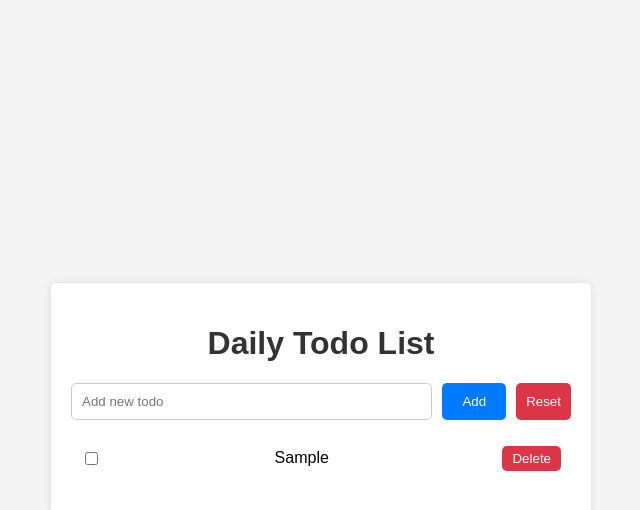
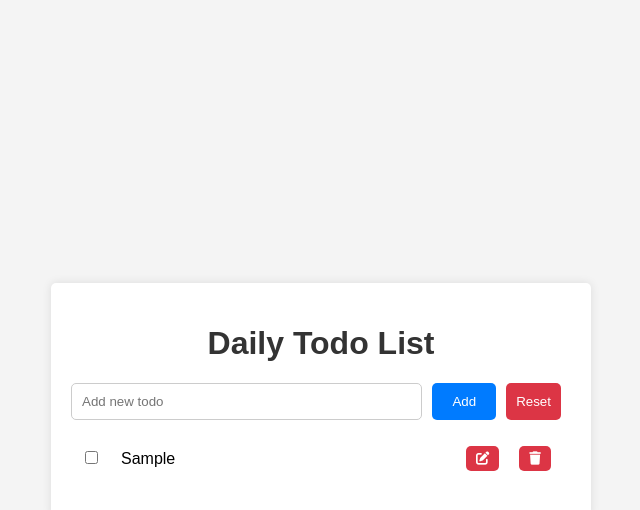
Before and after one commit to umerakmal/To-Do-List, a plain HTML site: page index.html in a window 1280 px wide. Both pictures are taken after typing "Sample" into the empty fields and a click on the button "Add". Shown: the whole page, without its empty margins (319-959 px from the left). Drawn offline with Linux system fonts and the light colour scheme.

Commit message:
updated edit button

```diff
--- a/app.js
+++ b/app.js
@@ -1,31 +1,4 @@
-let inp = document.querySelector("#todo-input");
-let addBtn = document.querySelector("#addTask");
-let list = document.querySelector("#todo-list");
-let resetBtn = document.querySelector("#resetTask");
-
-addBtn.addEventListener('click', ()=>{
-    addTask();
-})
-
-resetBtn.addEventListener('click', ()=>{
-    list.innerText = "";
-    localStorage.clear()
-})
-
-function saveTask(){
-    let tasks = [];
-    let tasklis = document.querySelectorAll('#todo-list li');
-    tasklis.forEach((taskEle) => {
-        task = {
-            text : taskEle.querySelector('span').innerText,
-            checked: taskEle.querySelector('.checkbox').checked,
-        }
-        tasks.push(task);
-    })
-    localStorage.setItem('tasks', JSON.stringify(tasks))
-}
-
-function createTask(text, checked){
+function createTask(text, checked) {
     let li = document.createElement('li');
 
     let taskSpan = document.createElement('span');
@@ -33,28 +6,42 @@ function createTask(text, checked){
 
     let checkboxContainer = document.createElement("span");
     checkboxContainer.className = "checkbox-container";
-    let checkBox = document.createElement('input')
+    let checkBox = document.createElement('input');
     checkBox.type = "checkbox";
     checkBox.className = "checkbox";
-    checkBox.addEventListener('click', ()=>{
+    checkBox.addEventListener('click', () => {
         taskSpan.style.textDecoration = checkBox.checked ? "line-through" : "none";
         saveTask();
-
-    })
+    });
 
     let delBtn = document.createElement('button');
-    delBtn.innerText = "Delete";
+    delBtn.innerHTML = `<i class="fa-solid fa-trash"></i>`;
     delBtn.className = "delete-button";
-    delBtn.addEventListener('click', ()=>{
+    delBtn.addEventListener('click', () => {
         list.removeChild(li);
         saveTask();
-    })
+    });
 
+    let editBtn = document.createElement('button');
+    editBtn.innerHTML = `<i class="fa-solid fa-pen-to-square"></i>`;
+    editBtn.className = "edit-button";
+    editBtn.addEventListener('click', () => {
+        let editText = taskSpan.innerText;
+        inp.value = editText;
+        inp.dataset.index = Array.from(list.children).indexOf(li);
+    });
 
+    let liDiv = document.createElement('div');
+    let liDiv2 = document.createElement('div');
 
-    li.appendChild(checkBox);
-    li.appendChild(taskSpan);
-    li.appendChild(delBtn);
+    liDiv.append(checkBox);
+    liDiv.append(taskSpan);
+
+    liDiv2.append(editBtn);
+    liDiv2.append(delBtn);
+
+    li.append(liDiv);
+    li.append(liDiv2);
 
     list.appendChild(li);
 
@@ -62,30 +49,76 @@ function createTask(text, checked){
         checkBox.checked = true;
         taskSpan.style.textDecoration = "line-through";
     }
+}
 
-}
-function addTask(){
-    let task = inp.value.trim()
-    if (task == ""){
+function addTask() {
+    let task = inp.value.trim();
+    if (task == "") {
         alert("Please enter a Task.");
         return;
     }
 
-    createTask(task, false);
-    saveTask();
-    inp.value = '';
-}
-
-function onLoadTask(){
-    let savedTasks = localStorage.getItem('tasks')
-    if (savedTasks) {
-        let tasks = JSON.parse(savedTasks)
-        tasks.forEach((task) => {
-            createTask(task.text, task.checked);
-        })
+    let index = parseInt(inp.dataset.index);
+    if (!isNaN(index) && index >= 0 && index < list.children.length) {
+        let editText = inp.value;
+        list.children[index].querySelector('span').innerText = editText;
+        editTask(index, editText);
+        inp.value = "";
+        inp.dataset.index = null;
+    } else {
+        createTask(task, false);
+        saveTask();
+        inp.value = '';
     }
 }
 
-window.onload = () => {
-    onLoadTask()
+function saveTask() {
+    let tasks = [];
+    let tasklis = document.querySelectorAll('#todo-list li');
+    tasklis.forEach((taskEle) => {
+        task = {
+            text: taskEle.querySelector('span').innerText,
+            checked: taskEle.querySelector('.checkbox').checked,
+        };
+        tasks.push(task);
+    });
+    localStorage.setItem('tasks', JSON.stringify(tasks));
 }
+
+function editTask(index, newText) {
+    let tasks = JSON.parse(localStorage.getItem('tasks'));
+    if (tasks && tasks[index]) {
+        tasks[index].text = newText;
+        localStorage.setItem('tasks', JSON.stringify(tasks));
+    }
+}
+
+function onLoadTask() {
+    let savedTasks = localStorage.getItem('tasks');
+    if (savedTasks) {
+        let tasks = JSON.parse(savedTasks);
+        tasks.forEach((task) => {
+            createTask(task.text, task.checked);
+        });
+    }
+}
+
+let inp = document.querySelector("#todo-input");
+let addBtn = document.querySelector("#addTask");
+let list = document.querySelector("#todo-list");
+let resetBtn = document.querySelector("#resetTask");
+
+addBtn.addEventListener('click', addTask);
+
+resetBtn.addEventListener('click', () => {
+    list.innerText = "";
+    localStorage.clear();
+});
+
+onLoadTask();
+
+inp.addEventListener('keyup', function(event) {
+    if (event.key === "Enter") {
+        addTask();
+    }
+});
--- a/index.html
+++ b/index.html
@@ -1,15 +1,10 @@
-
-
-
-<!-- ------------------------------------- -->
-
-
 <!DOCTYPE html>
 <html lang="en">
 <head>
     <meta charset="UTF-8">
     <meta name="viewport" content="width=device-width, initial-scale=1.0">
     <title>Todo List</title>
+    <link rel="stylesheet" href="https://cdnjs.cloudflare.com/ajax/libs/font-awesome/6.5.1/css/all.min.css" integrity="sha512-DTOQO9RWCH3ppGqcWaEA1BIZOC6xxalwEsw9c2QQeAIftl+Vegovlnee1c9QX4TctnWMn13TZye+giMm8e2LwA==" crossorigin="anonymous" referrerpolicy="no-referrer" />
     <link rel="stylesheet" href="style.css">
 </head>
 <body>
--- a/style.css
+++ b/style.css
@@ -42,7 +42,6 @@ input[type="text"] {
     border: none;
     border-radius: 5px;
     cursor: pointer;
-    margin-right: 10px;
 }
 
 #addTask:hover {
@@ -69,14 +68,16 @@ li:last-child {
     border-bottom: none;
 }
 
-.delete-button, #resetTask {
+.delete-button, .edit-button, #resetTask {
     background-color: #dc3545;
     color: #fff;
     padding: 5px 10px;
     border: none;
     border-radius: 5px;
     cursor: pointer;
+    margin: 0 10px;
 }
+
 
 .delete-button:hover, #resetTask:hover {
     background-color: #c82333;
```
